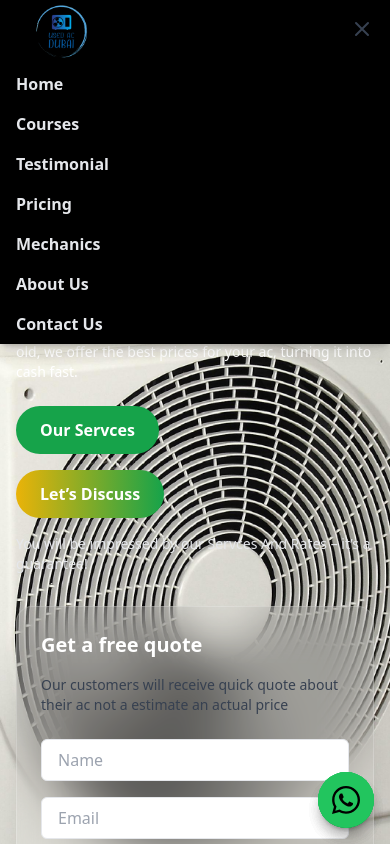
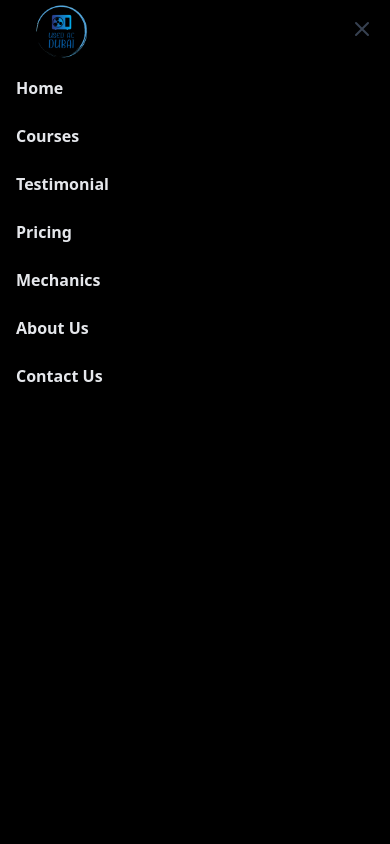
Before and after one commit to waqaxhp/usedac, a React (Vite) app: page / in a window 390 px wide. Both pictures are taken after a click on the button 362 px from the left and 29 px from the top of the page. Shown: the top 844 px of the page. Built offline with nearby package versions, Linux system fonts and the light colour scheme.

Commit message:
Update !
Update !

```diff
--- a/src/Components/Navbar.jsx
+++ b/src/Components/Navbar.jsx
@@ -103,12 +103,12 @@ const Navbar = () => {
       </div>
 
       {/* Mobile Menu */}
-      {/* Mobile Menu */}
       {isMenuOpen && (
-        <div className="md:hidden bg-black shadow-lg">
+        <div className="md:hidden fixed top-16 left-0 w-full h-screen bg-black z-50">
+          <div className="flex flex-col">
             <NavLink
               to="/"
-            className="block px-4 py-2 text-gray-200 font-bold hover:bg-green-700"
+              className="block px-4 py-3 text-gray-200 font-bold hover:bg-green-700"
               onClick={() => setIsMenuOpen(false)}
             >
               Home
@@ -116,7 +116,7 @@ const Navbar = () => {
 
             <NavLink
               to="/services"
-            className="block px-4 py-2 text-gray-200 font-bold hover:bg-green-700"
+              className="block px-4 py-3 text-gray-200 font-bold hover:bg-green-700"
               onClick={() => setIsMenuOpen(false)}
             >
               Courses
@@ -124,7 +124,7 @@ const Navbar = () => {
 
             <NavLink
               to="/testimonials"
-            className="block px-4 py-2 text-gray-200 font-bold hover:bg-green-700"
+              className="block px-4 py-3 text-gray-200 font-bold hover:bg-green-700"
               onClick={() => setIsMenuOpen(false)}
             >
               Testimonial
@@ -132,7 +132,7 @@ const Navbar = () => {
 
             <NavLink
               to="/pricing"
-            className="block px-4 py-2 text-gray-200 font-bold hover:bg-green-700"
+              className="block px-4 py-3 text-gray-200 font-bold hover:bg-green-700"
               onClick={() => setIsMenuOpen(false)}
             >
               Pricing
@@ -140,7 +140,7 @@ const Navbar = () => {
 
             <NavLink
               to="/mechanics"
-            className="block px-4 py-2 text-gray-200 font-bold hover:bg-green-700"
+              className="block px-4 py-3 text-gray-200 font-bold hover:bg-green-700"
               onClick={() => setIsMenuOpen(false)}
             >
               Mechanics
@@ -148,7 +148,7 @@ const Navbar = () => {
 
             <NavLink
               to="/about"
-            className="block px-4 py-2 text-gray-200 font-bold hover:bg-green-700"
+              className="block px-4 py-3 text-gray-200 font-bold hover:bg-green-700"
               onClick={() => setIsMenuOpen(false)}
             >
               About Us
@@ -156,11 +156,12 @@ const Navbar = () => {
 
             <NavLink
               to="/contact-us"
-            className="block px-4 py-2 text-gray-200 font-bold hover:bg-green-700"
+              className="block px-4 py-3 text-gray-200 font-bold hover:bg-green-700"
               onClick={() => setIsMenuOpen(false)}
             >
               Contact Us
             </NavLink>
+          </div>
         </div>
       )}
     </nav>
```
Lines whose indentation alone changed are shown as unchanged.
